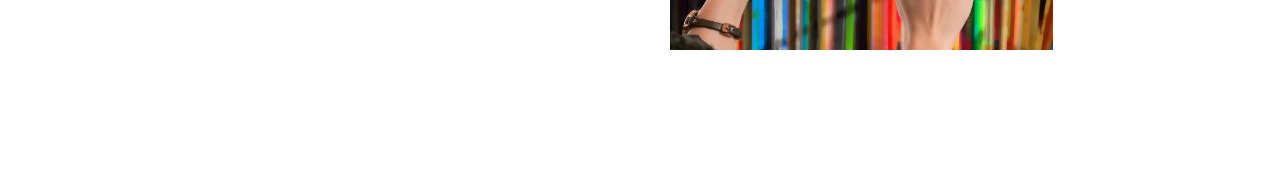
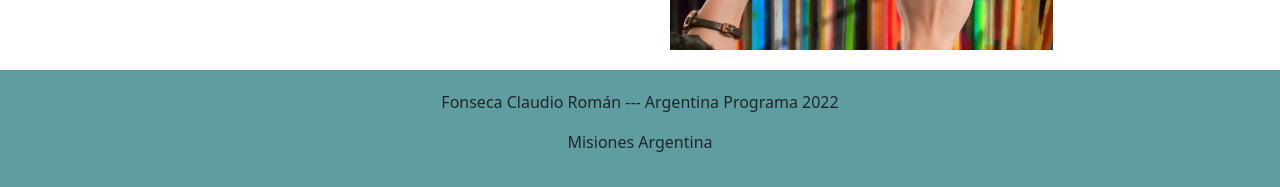
Before and after one commit to RomanFnsca/portfolio-FrontEnd, an Angular app: page / in a window 1280 px wide. Shown: the part 2088-2275 px from the top of the page. Before the commit the page ends 2158 px from the top, so only its background shows below. Built offline with nearby package versions, Linux system fonts and the light colour scheme; what ng-circle-progress would draw is missing.

Commit message:
Seccion Footer terminado

```diff
--- a/src/app/app.component.html
+++ b/src/app/app.component.html
@@ -4,3 +4,4 @@
 <app-educacion></app-educacion>
 <app-habilidades></app-habilidades>
 <app-proyecto></app-proyecto>
+<app-footer></app-footer>
--- a/src/app/app.module.ts
+++ b/src/app/app.module.ts
@@ -16,6 +16,7 @@
 import { HttpClientModule } from '@angular/common/http';
 import { HabilidadesComponent } from './components/habilidades/habilidades.component';
 import { ProyectoComponent } from './components/proyecto/proyecto.component';
+import { FooterComponent } from './components/footer/footer.component';
 
 @NgModule({
   declarations: [
@@ -28,7 +29,8 @@
     ExperienciaComponent,
     EducacionComponent,
     HabilidadesComponent,
-    ProyectoComponent
+    ProyectoComponent,
+    FooterComponent
   ],
   imports: [
     BrowserModule,
--- /dev/null
+++ b/src/app/components/footer/footer.component.css
@@ -0,0 +1,5 @@
+.row{
+    padding: 20px;
+    background-color: cadetblue;
+    text-align: center;
+}
--- /dev/null
+++ b/src/app/components/footer/footer.component.html
@@ -0,0 +1,6 @@
+<div class="row">
+    <footer>
+        <p>Fonseca Claudio Román --- Argentina Programa 2022</p>
+        <p>Misiones Argentina</p>
+    </footer>
+</div>
--- /dev/null
+++ b/src/app/components/footer/footer.component.ts
@@ -0,0 +1,15 @@
+import { Component, OnInit } from '@angular/core';
+
+@Component({
+  selector: 'app-footer',
+  templateUrl: './footer.component.html',
+  styleUrls: ['./footer.component.css']
+})
+export class FooterComponent implements OnInit {
+
+  constructor() { }
+
+  ngOnInit(): void {
+  }
+
+}
```
Also changed, not shown: 1 other file (tests, documents, lock files or other folders).
